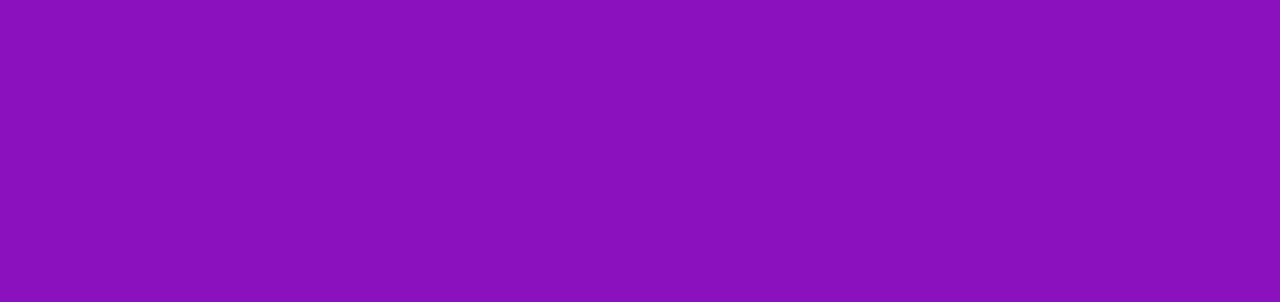
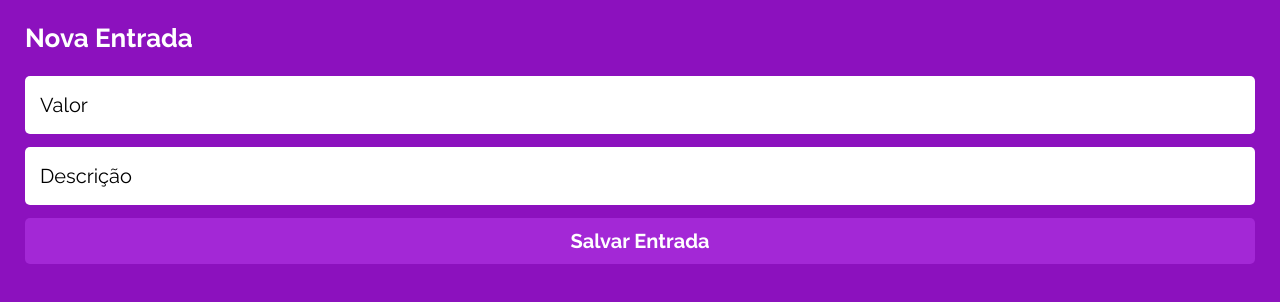
Before and after one commit to lucasfranchini/My-Wallet_Front, a React (Create React App) app: page /new-entry in a window 1280 px wide. Shown: the top 302 px of the page. Built offline with nearby package versions, Linux system fonts and the light colour scheme; a web font is replaced by a local one.

Commit message:
creating a a page to newWxchanges

```diff
--- a/src/Components/App.js
+++ b/src/Components/App.js
@@ -6,6 +6,7 @@ import SignUp from "./signUpAndSignIn/SignUp";
 import UserContext from "../Context/UserContext";
 import { useState } from "react";
 import Transactions from "./Transactions/Transactions";
+import NewExchange from "./NewExchange";
 
 function App() {
   const [user,setUser]=useState(JSON.parse(localStorage.getItem('user')))
@@ -24,10 +25,10 @@ function App() {
             <Transactions/>
           </Route>
           <Route path="/new-entry" exact>
-
+            <NewExchange/>
           </Route>
           <Route path="/new-expense" exact>
-
+            <NewExchange/>
           </Route>
         </Switch>
       </UserContext.Provider>
--- /dev/null
+++ b/src/Components/NewExchange.js
@@ -0,0 +1,54 @@
+import { useHistory, useLocation } from "react-router-dom";
+import styled from "styled-components";
+import Input from "../styles/Input";
+import Button from "../styles/Button";
+import axios from "axios";
+import { useContext, useState } from "react";
+import UserContext from "../Context/UserContext";
+
+export default function NewExchange(){
+    const local = useLocation();
+    const {user} = useContext(UserContext);
+    const history = useHistory();
+    const [exchange,setExchange] = useState({
+        value:"",
+        description:"",
+        type: local.pathname==='/new-entry' ? 'Income': 'Expense'
+    })
+    function sendExchange(){
+        exchange.value=exchange.value.replace(',','').replace('.','');
+        if(!Number(exchange.value)){
+            alert('O valor deve ser um numero');
+            return
+        }
+        const headers = {headers:{Authorization: `Bearer ${user.token}`}}
+        const promise = axios.post('http://localhost:4000/transactions',exchange,headers);
+        promise.then(res=>{
+            history.push('/transactions')
+        });
+        promise.catch(res=>{
+            alert("nao foi possivel cadastrar a transacao");
+        })
+    }
+    return(
+        <Body>
+            <Title>Nova {local.pathname==='/new-entry' ? 'Entrada': 'Saida'}</Title>
+            <form onSubmit={sendExchange}>
+                <Input placeholder="Valor" value={exchange.value} onChange={e=>setExchange({...exchange,value:e.target.value})}/>
+                <Input placeholder="Descrição" value={exchange.description} onChange={e=>setExchange({...exchange,description:e.target.value})}/>
+                <Button type="submit">Salvar {local.pathname==='/new-entry' ? 'Entrada': 'Saida'}</Button>
+            </form>
+        </Body>
+    );
+}
+
+const Body = styled.div`
+
+`
+const Title = styled.h1`
+    color: #fff;
+    font-weight: 700;
+    margin: 25px;
+    font-size: 26px;
+    line-height: 100%;
+`
--- a/src/Components/Transactions/Transactions.js
+++ b/src/Components/Transactions/Transactions.js
@@ -34,11 +34,11 @@ export default function Transactions(){
             </Header>
             <Records records={records}/>
             <Buttons>
-                <Link to='/'>
+                <Link to='/new-entry'>
                     <OutlinePlus/>
                     <span>Nova entrada</span>
                 </Link>
-                <Link to='/'>
+                <Link to='/new-expense'>
                     <OutlineMinus/>
                     <span>Nova saida</span>
                 </Link>
```
